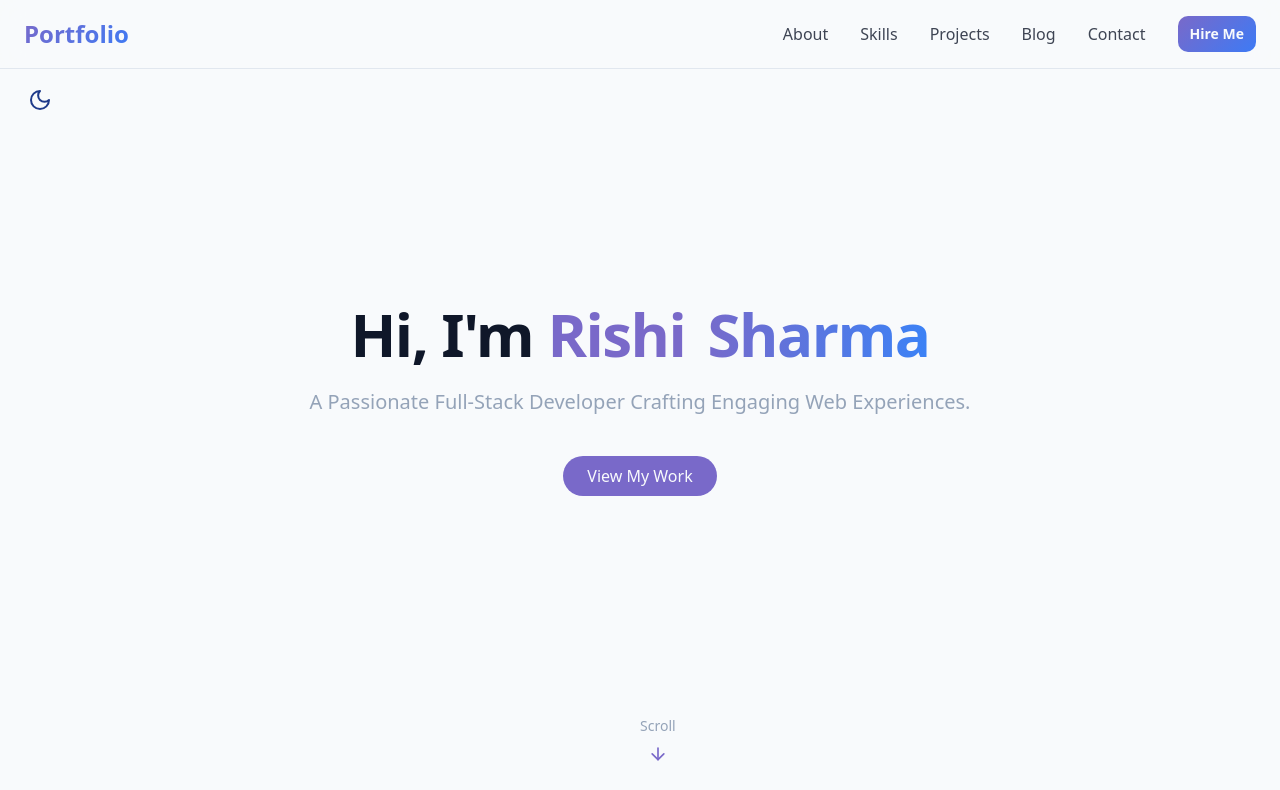
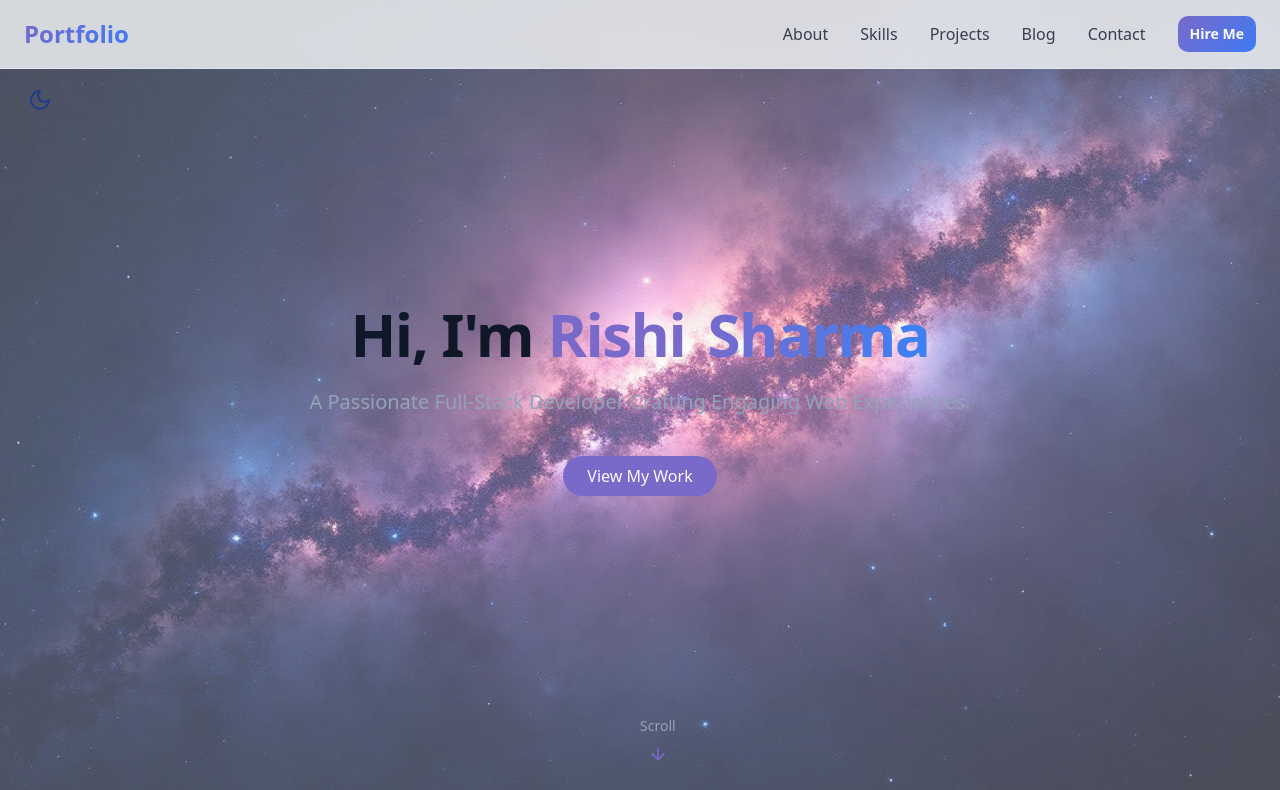
Before and after one commit to rishisharma056/my-portfolio, a React (Vite) app: page / in a window 1280 px wide. Shown: the top 790 px of the page. Built offline with nearby package versions, Linux system fonts and the light colour scheme; the HTML template or start-up script is replaced by a standard one.

Commit message:
Add space theme background

```diff
--- a/src/components/Hero.tsx
+++ b/src/components/Hero.tsx
@@ -1,12 +1,21 @@
 import { ArrowDown } from "lucide-react";
+import spaceBg from "@/assets/space-bg.jpg";
 
 const Hero = () => {
   return (
     <section
       id="hero"
       className="relative min-h-screen flex flex-col items-center justify-center px-4"
+      style={{
+        backgroundImage: `url(${spaceBg})`,
+        backgroundSize: 'cover',
+        backgroundPosition: 'center',
+        backgroundAttachment: 'fixed',
+      }}
     >
-      <div className="container max-w-4xl mx-auto text-center z-10">
+      <div className="absolute inset-0 bg-background/30"></div>
+
+      <div className="container max-w-4xl mx-auto text-center z-10 relative">
         <div className="space-y-6">
           <h1 className="text-4xl md:text-6xl font-bold tracking-tight">
             <span className="opacity-0 animate-fade-in">Hi, I'm</span>
@@ -32,7 +41,7 @@ const Hero = () => {
         </div>
       </div>
 
-      <div className="absolute bottom-8 left-1/2 transform -translate-x-1/2 flex flex-col items-center animate-bounce">
+      <div className="absolute bottom-8 left-1/2 transform -translate-x-1/2 flex flex-col items-center animate-bounce z-10">
         <span className="text-sm text-muted-foreground mb-2">Scroll</span>
         <ArrowDown className="h-5 w-5 text-primary" />
       </div>
--- a/src/index.css
+++ b/src/index.css
@@ -69,6 +69,21 @@
   body {
     @apply bg-background text-foreground transition-colors duration-300;
     font-feature-settings: "rlig" 1, "calt" 1;
+    background-image: url('/src/assets/space-bg.jpg');
+    background-size: cover;
+    background-position: center;
+    background-attachment: fixed;
+  }
+
+  body::before {
+    content: '';
+    position: fixed;
+    top: 0;
+    left: 0;
+    right: 0;
+    bottom: 0;
+    background: hsl(var(--background) / 0.85);
+    z-index: -1;
   }
 }
 
```
Also changed, not shown: src/assets/space-bg.jpg (added).
